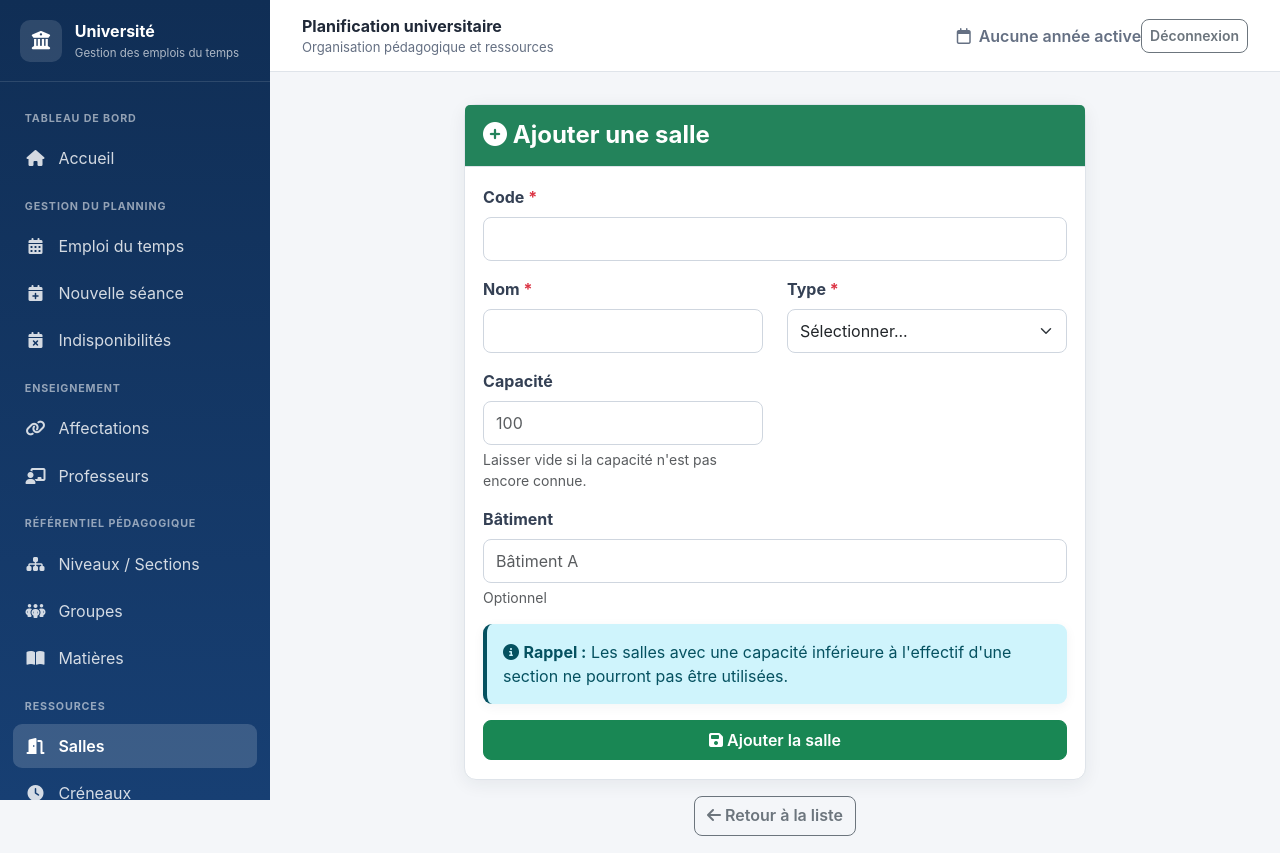
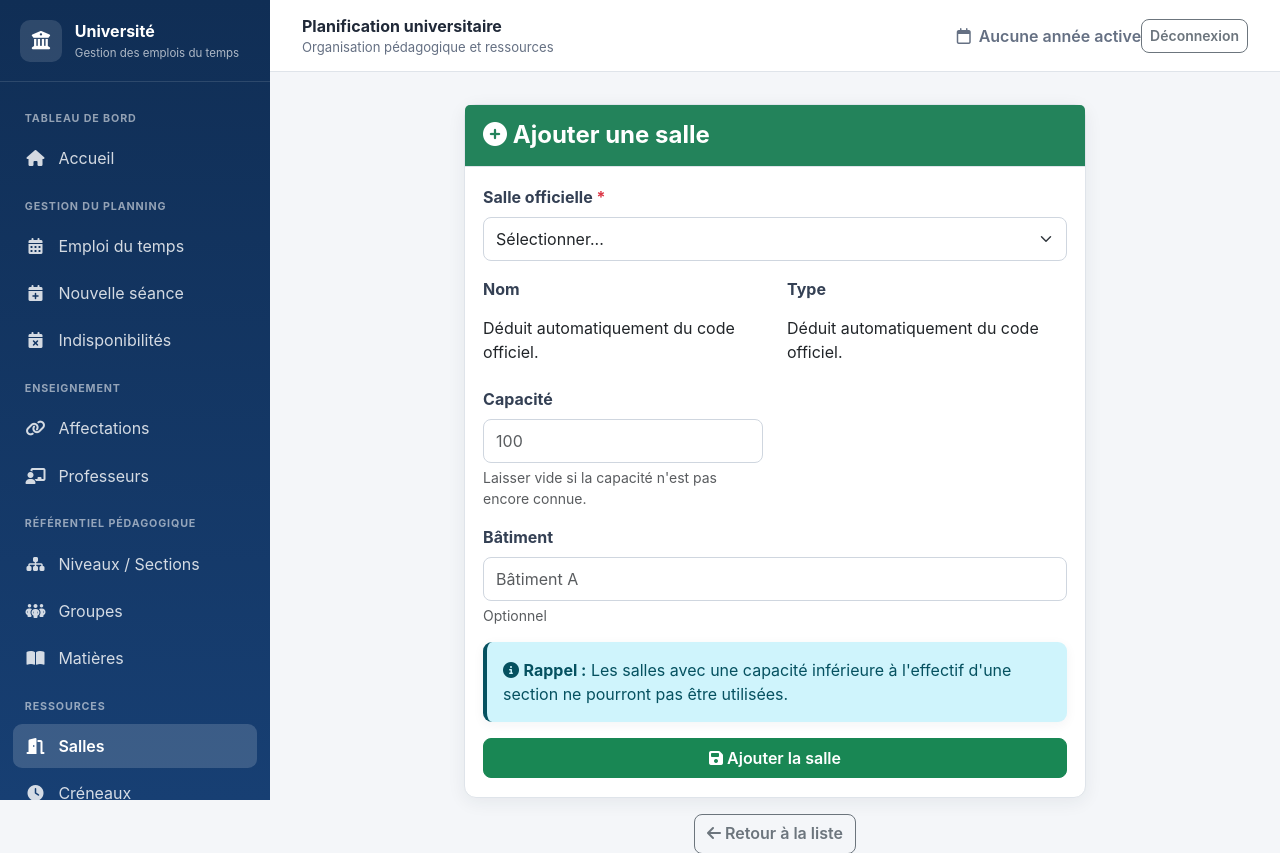
Before and after one commit to bendhibasassi/emploi_du_temps, a Flask app: page /ajouter_salle in a window 1280 px wide. Shown: the top 853 px of the page. Run offline with Flask 3, Linux system fonts and the light colour scheme; the visitor is signed in with stand-in values (Sample User, id 1).

Commit message:
Centralise le référentiel officiel des salles

```diff
--- /dev/null
+++ b/app/referentiels.py
@@ -0,0 +1,24 @@
+"""Référentiels métier partagés par l'application."""
+
+
+SALLES_OFFICIELLES = {
+    **{
+        code: {'nom': f'Amphithéâtre {code}', 'type': 'AMPHI'}
+        for code in ('A0', 'A1', 'A2', 'A3', 'BIO1', 'BIO2')
+    },
+    **{
+        f'DSP{numero}': {
+            'nom': f'DSP{numero}',
+            'type': (
+                'GRANDE_SALLE'
+                if numero <= 7 or numero >= 22
+                else 'PETITE_SALLE'
+            ),
+        }
+        for numero in range(1, 25)
+    },
+}
+
+TYPES_SALLE = tuple(dict.fromkeys(
+    salle['type'] for salle in SALLES_OFFICIELLES.values()
+))
--- a/app/routes.py
+++ b/app/routes.py
@@ -18,10 +18,10 @@ from app.models import (
     Professeur, Matiere, Niveau, Section, Groupe, Salle, Creneau,
     Affectation, Seance, AnneeUniversitaire, Indisponibilite, Historique
 )
+from app.referentiels import SALLES_OFFICIELLES, TYPES_SALLE
 from datetime import datetime
 
 
-TYPES_SALLE = ('AMPHI', 'GRANDE_SALLE', 'PETITE_SALLE')
 main = Blueprint('main', __name__)
 
 
@@ -1787,7 +1787,7 @@ def supprimer_professeur(id_professeur):
 @main.route('/salles')
 def salles():
     """Liste des salles"""
-    salles_list = Salle.query.order_by(Salle.code_salle).all()
+    salles_list = sorted(Salle.query.all(), key=cle_tri_naturel_salle)
     return render_template('salles.html', salles=salles_list)
 
 
@@ -1796,13 +1796,15 @@ def ajouter_salle():
     """Ajouter une salle"""
     if request.method == 'POST':
         code_salle = request.form.get('code_salle', '').strip()
-        nom_salle = request.form.get('nom_salle', '').strip()
-        type_salle = request.form.get('type_salle', '').strip()
         batiment = request.form.get('batiment', '').strip()
-
-        if not code_salle or not nom_salle or type_salle not in TYPES_SALLE:
-            flash('❌ Code, nom et type de salle valides sont obligatoires !', 'danger')
+        definition = SALLES_OFFICIELLES.get(code_salle)
+
+        if definition is None:
+            flash('❌ Le code doit appartenir au référentiel officiel des salles.', 'danger')
             return redirect(url_for('main.ajouter_salle'))
+
+        nom_salle = definition['nom']
+        type_salle = definition['type']
 
         try:
             capacite = convertir_capacite_salle(request.form.get('capacite'))
@@ -1841,7 +1843,14 @@ def ajouter_salle():
             db.session.rollback()
             flash(f'❌ Erreur : {e}', 'danger')
 
-    return render_template('ajouter_salle.html', types_salle=TYPES_SALLE)
+    codes_existants = {
+        code for code, in db.session.query(Salle.code_salle).all()
+    }
+    return render_template(
+        'ajouter_salle.html',
+        salles_officielles=SALLES_OFFICIELLES,
+        codes_existants=codes_existants,
+    )
 
 
 @main.route('/salle/<int:id_salle>/modifier', methods=['GET', 'POST'])
@@ -1855,9 +1864,17 @@ def modifier_salle(id_salle):
         code_salle = request.form.get('code_salle', '').strip()
         nom_salle = request.form.get('nom_salle', '').strip()
         type_salle = request.form.get('type_salle', '').strip()
-
-        if (not code_salle or not nom_salle or
-                (type_salle not in TYPES_SALLE and type_salle != salle.type_salle)):
+        definition = SALLES_OFFICIELLES.get(code_salle)
+        salle_initialement_officielle = salle.code_salle in SALLES_OFFICIELLES
+
+        if salle_initialement_officielle and definition is None:
+            flash('Une salle officielle doit conserver un code du référentiel.', 'danger')
+            return redirect(url_for('main.modifier_salle', id_salle=id_salle))
+        if definition:
+            nom_salle = definition['nom']
+            type_salle = definition['type']
+        elif (not code_salle or not nom_salle or
+              (type_salle not in TYPES_SALLE and type_salle != salle.type_salle)):
             flash('❌ Code, nom et type de salle valides sont obligatoires !', 'danger')
             return redirect(url_for('main.modifier_salle', id_salle=id_salle))
 
@@ -1904,7 +1921,15 @@ def modifier_salle(id_salle):
     if salle.type_salle not in types_salle:
         types_salle.append(salle.type_salle)
     return render_template(
-        'modifier_salle.html', salle=salle, types_salle=types_salle
+        'modifier_salle.html',
+        salle=salle,
+        types_salle=types_salle,
+        salles_officielles=SALLES_OFFICIELLES,
+        codes_existants={
+            code for code, in db.session.query(Salle.code_salle).filter(
+                Salle.id_salle != salle.id_salle
+            ).all()
+        },
     )
 
 
--- a/app/templates/ajouter_salle.html
+++ b/app/templates/ajouter_salle.html
@@ -11,21 +11,23 @@
             <div class="card-body">
                 <form method="POST">
                     <div class="mb-3">
-                        <label for="code_salle" class="form-label">Code <span class="text-danger">*</span></label>
-                        <input type="text" name="code_salle" id="code_salle" class="form-control" maxlength="30" required>
+                        <label for="code_salle" class="form-label">Salle officielle <span class="text-danger">*</span></label>
+                        <select name="code_salle" id="code_salle" class="form-select" required>
+                            <option value="">Sélectionner...</option>
+                            {% for code, definition in salles_officielles.items() %}
+                            <option value="{{ code }}" {% if code in codes_existants %}disabled{% endif %}>{{ code }} — {{ definition.nom }} — {{ definition.type }}{% if code in codes_existants %} — déjà présente{% endif %}</option>
+                            {% endfor %}
+                        </select>
                     </div>
 
                     <div class="row">
                         <div class="col-md-6 mb-3">
-                            <label for="nom_salle" class="form-label">Nom <span class="text-danger">*</span></label>
-                            <input type="text" name="nom_salle" id="nom_salle" class="form-control" maxlength="150" required>
+                            <label class="form-label">Nom</label>
+                            <div class="form-control-plaintext">Déduit automatiquement du code officiel.</div>
                         </div>
                         <div class="col-md-6 mb-3">
-                            <label for="type_salle" class="form-label">Type <span class="text-danger">*</span></label>
-                            <select name="type_salle" id="type_salle" class="form-select" required>
-                                <option value="">Sélectionner...</option>
-                                {% for type in types_salle %}<option value="{{ type }}">{{ type }}</option>{% endfor %}
-                            </select>
+                            <label class="form-label">Type</label>
+                            <div class="form-control-plaintext">Déduit automatiquement du code officiel.</div>
                         </div>
                         <div class="col-md-6 mb-3">
                             <label for="capacite" class="form-label">Capacité</label>
```
Also changed, not shown: app/templates/modifier_salle.html (+11 -2 lines).
